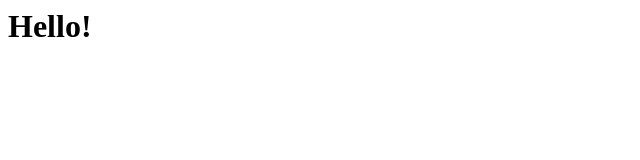
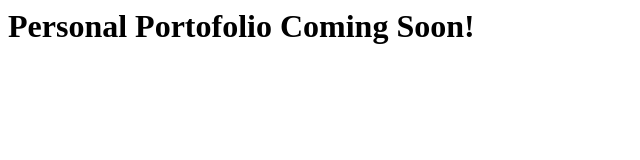
Before and after one commit to karimawii/karimawii.github.io, a plain HTML site: page index.html in a window 1280 px wide. Shown: the whole page, without its empty margins (0-640 px from the left). Drawn offline with Linux system fonts and the light colour scheme.

Commit message:
Update index.html

```diff
--- a/index.html
+++ b/index.html
@@ -1 +1 @@
-<h1>Hello!</h1>
+<h1>Personal Portofolio Coming Soon!</h1>
```
